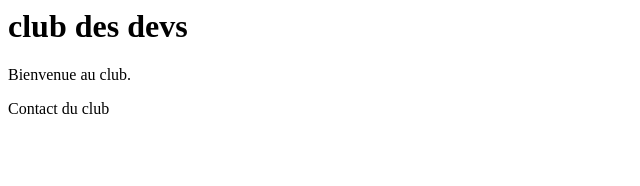
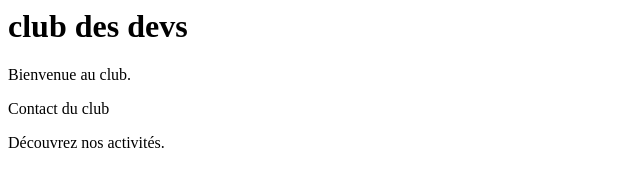
Before and after one commit to doudoh/atelier-git-vscode, a plain HTML site: page index.html in a window 1280 px wide. Shown: the whole page, without its empty margins (0-640 px from the left). Drawn offline with Linux system fonts and the light colour scheme.

Commit message:
Compléter la page accueil

```diff
--- a/index.html
+++ b/index.html
@@ -1,3 +1,4 @@
 <h1>club des devs</h1>
 <p>Bienvenue au club.</p>
 <footer>Contact du club</footer>
+<p>Découvrez nos activités.</p>
```
